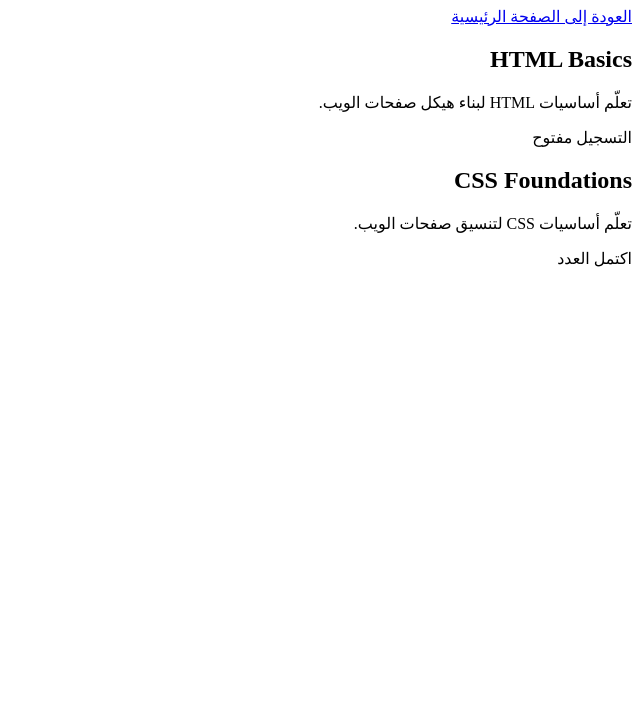
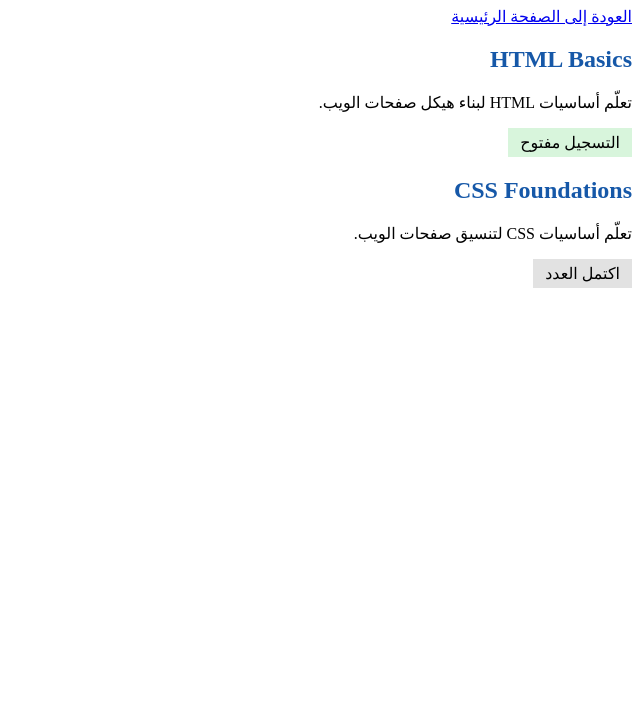
Before and after one commit to Mohamad149/Assigments, a plain HTML site: page assignment-1/pages/courses.html in a window 1280 px wide. Shown: the part 74-800 px from the top of the page, without its empty margins (640-1280 px from the left). Drawn offline with Linux system fonts and the light colour scheme.

Commit message:
fixed problem

```diff
--- a/assignment-1/pages/courses.html
+++ b/assignment-1/pages/courses.html
@@ -5,7 +5,7 @@
     <meta charset="UTF-8">
     <meta name="viewport" content="width=device-width, initial-scale=1.0">
     <title>Coderz | الكورسات</title>
-    <link rel="stylesheet" href="../styles.css">
+    <link rel="stylesheet" href="../style.css">
 </head>
 
 <body>
--- a/assignment-1/style.css
+++ b/assignment-1/style.css
@@ -19,10 +19,10 @@ h1,h2{
 }
 
 
-.course-card[data-status="Open"] .status{
+.course-card[data-status="open"] .status{
   background-color: #d8f5dc;
 }
 
-.course-card[data-status="Full"] .status{
+.course-card[data-status="full"] .status{
   background-color: #e2e2e2;
 }
```
Also changed, not shown: assignment-1/index.html (+1 -1 lines).
